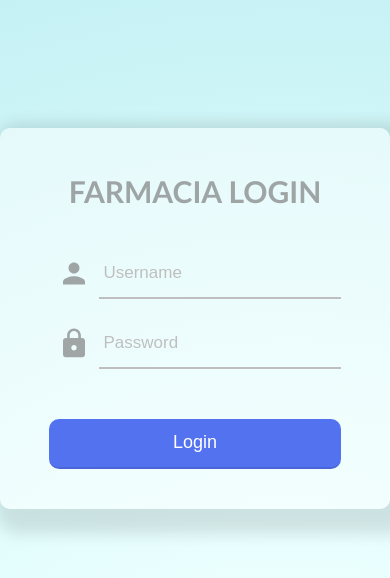
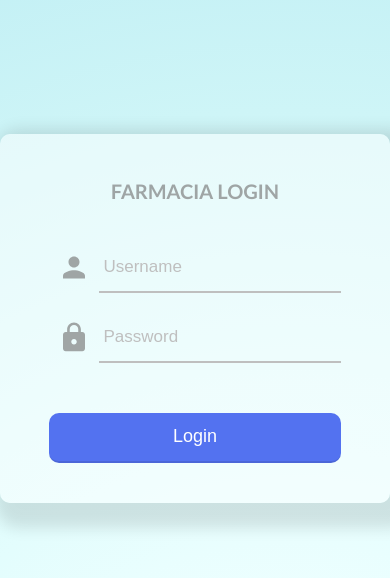
Before and after one commit to Kev2000-Github/proyecto-lab-front, a React (Create React App) app: page / in a window 390 px wide. Shown: the part 104-682 px from the top of the page. Built offline with nearby package versions, Linux system fonts and the light colour scheme.

Commit message:
responsive

```diff
--- a/src/pages/Login/style.scss
+++ b/src/pages/Login/style.scss
@@ -31,7 +31,6 @@ font-weight: 600;
   font-family:  'Gill Sans', 'Gill Sans MT', Calibri, 'Trebuchet MS', sans-serif;
   padding-top: 45px;
   color: rgba(121, 121, 121, 0.664);
-
   }
 
 .wrapper form {
@@ -134,3 +133,13 @@ transition: all 0.3s ease;
 form input[type="submit"]:hover {
 background: #2c52ed;
 }
+
+@media (max-width: 400px){
+  .wrapper header {
+    font-size: 20px;
+    font-weight: 600;
+    font-family:  'Gill Sans', 'Gill Sans MT', Calibri, 'Trebuchet MS', sans-serif;
+    padding-top: 45px;
+    color: rgba(121, 121, 121, 0.664);
+    }
+}
```
Lines whose indentation alone changed are shown as unchanged.
